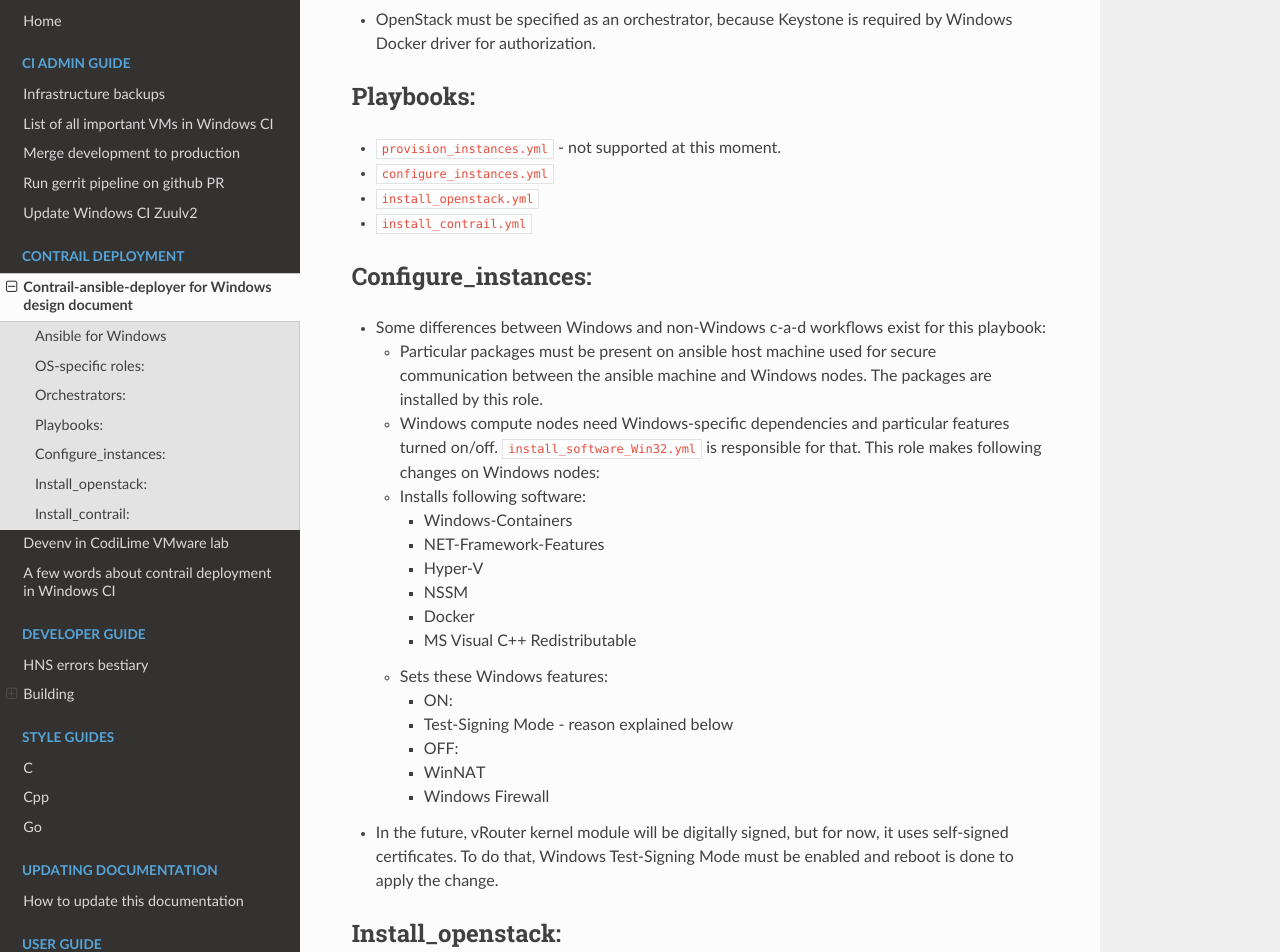
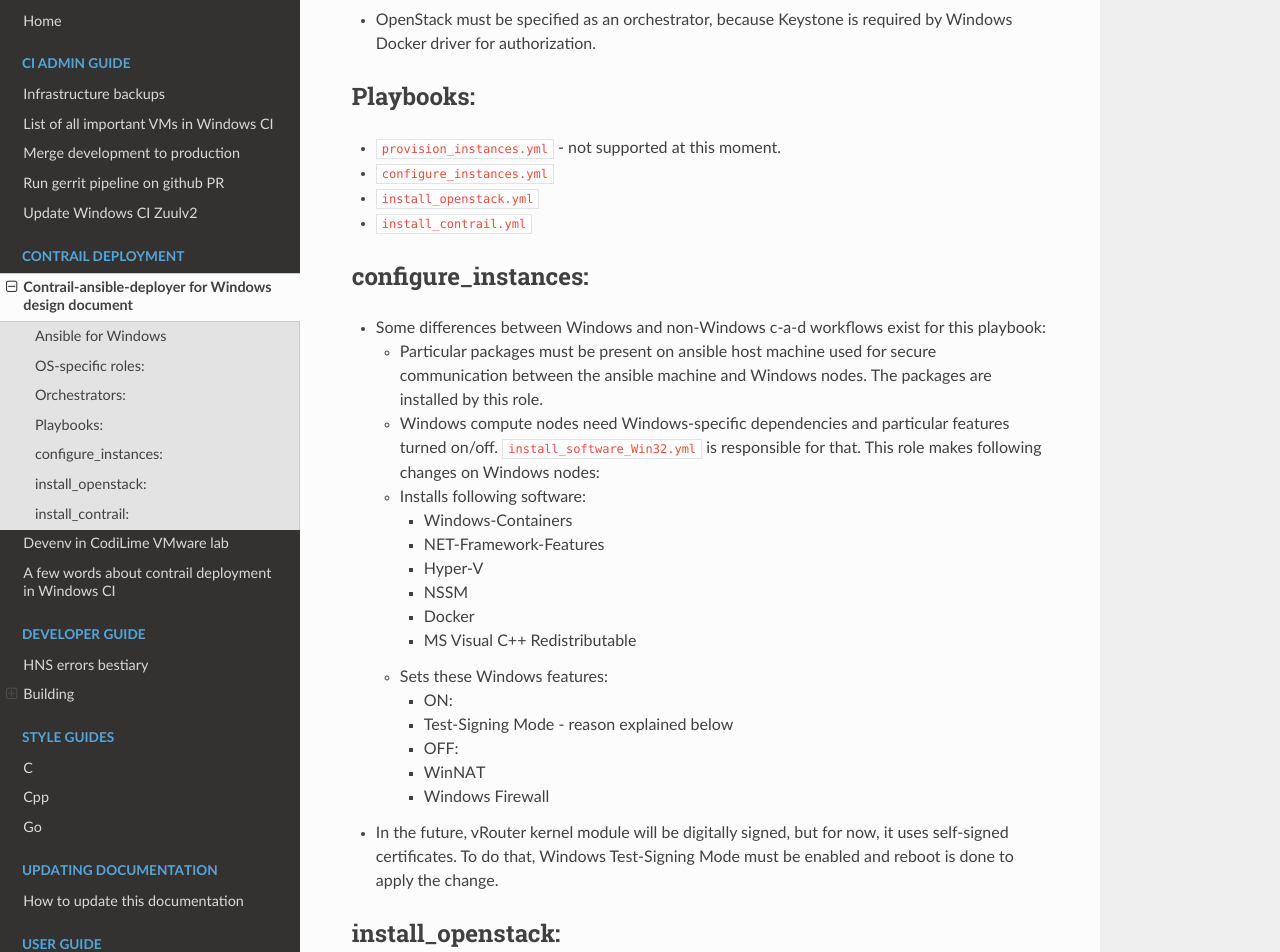
Before and after one commit to piotr-szuberski/contrail-windows-docs, an MkDocs documentation site: the page built from doc/contrail_deployment/CAD_for_windows_design.md, in a window 1280 px wide and 1400 px high, scrolled down 648 px. Shown: the top 952 px of the window. Built offline with MkDocs 1.6.1, drawn with Linux system fonts in a browser that asks for light colours; nearby versions of some CDN libraries; some of the changed text lies outside the part shown.

Commit message:
Use lower case for playbook names

```diff
--- a/doc/contrail_deployment/CAD_for_windows_design.md
+++ b/doc/contrail_deployment/CAD_for_windows_design.md
@@ -18,7 +18,7 @@
   * `install_openstack.yml`
   * `install_contrail.yml`
 
-## Configure_instances:
+## configure_instances:
   * Some differences between Windows and non-Windows c-a-d workflows exist for this playbook:
     * Particular packages must be present on ansible host machine used for secure communication between the ansible machine and Windows nodes. The packages are installed by this role.
     * Windows compute nodes need Windows-specific dependencies and particular features turned on/off. `install_software_Win32.yml` is responsible for that. This role makes following changes on Windows nodes:
@@ -38,11 +38,11 @@
   * In the future, vRouter kernel module will be digitally signed, but for now, it uses self-signed certificates.
     To do that, Windows Test-Signing Mode must be enabled and reboot is done to apply the change.
 
-## Install_openstack:
+## install_openstack:
   * There are no changes to this playbook.
   * Whole OpenStack is installed for now, but in the future there should have to specify only the role in `config/instances.yaml` which is responsible for installing Keystone.
 
-## Install_contrail:
+## install_contrail:
   * Specific dlls must be present in main Windows system directory (`C:/Windows/System32`) for the software to run.
   * Because on Windows only Contrail compute nodes are supported, there are 2 roles for Windows compute nodes:
     * `vrouter` - installs vRouter kernel module, vRouter agent and utils (`create_vrouter_Win32NT.yml`):
```
